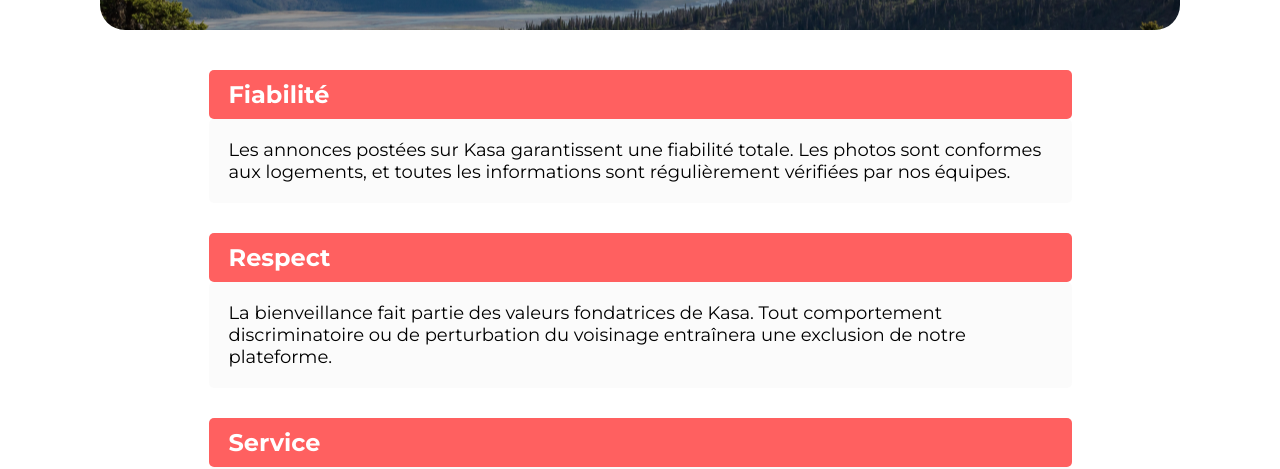
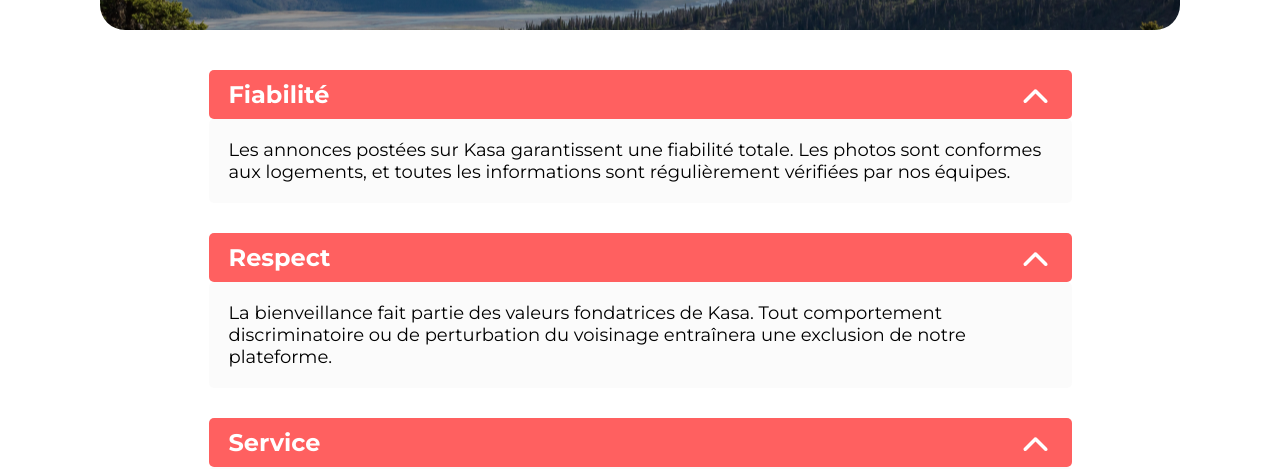
Before and after one commit to Dave25440/OpenClassrooms-P5-Kasa, a React (Create React App) app: page /a-propos in a window 1280 px wide. Shown: the part 350-819 px from the top of the page. Built offline with nearby package versions, Linux system fonts and the light colour scheme.

Commit message:
Add chevron up icon to assets, Collapse component and stylesheet

```diff
--- a/src/components/Collapse/Collapse.module.scss
+++ b/src/components/Collapse/Collapse.module.scss
@@ -1,11 +1,19 @@
 @import "../Layout/Layout.module.scss";
 
 .collapsebar {
+    position: relative;
+
     &__title {
         background-color: $color-primary;
         border-radius: 5px;
         padding: 10px 20px;
         @include text-format($color-secondary, 24px, 700);
+    }
+
+    &__button {
+        position: absolute;
+        top: 19px;
+        right: 24px;
     }
 
     &__text {
--- a/src/components/Collapse/index.jsx
+++ b/src/components/Collapse/index.jsx
@@ -1,5 +1,6 @@
 import aboutList from "../../data/aboutList.json";
 import styles from "./Collapse.module.scss";
+import ChevronUp from "../../assets/chevron-up.png";
 
 const Collapse = () => {
     return (
@@ -7,6 +8,11 @@ const Collapse = () => {
             {aboutList.map((about) => (
                 <li key={about.id} className={styles.collapsebar}>
                     <h2 className={styles.collapsebar__title}>{about.title}</h2>
+                    <img
+                        src={ChevronUp}
+                        alt="Bouton d'affichage"
+                        className={styles.collapsebar__button}
+                    />
                     <p className={styles.collapsebar__text}>
                         {about.description}
                     </p>
```
Also changed, not shown: src/assets/chevron-up.png (added).
